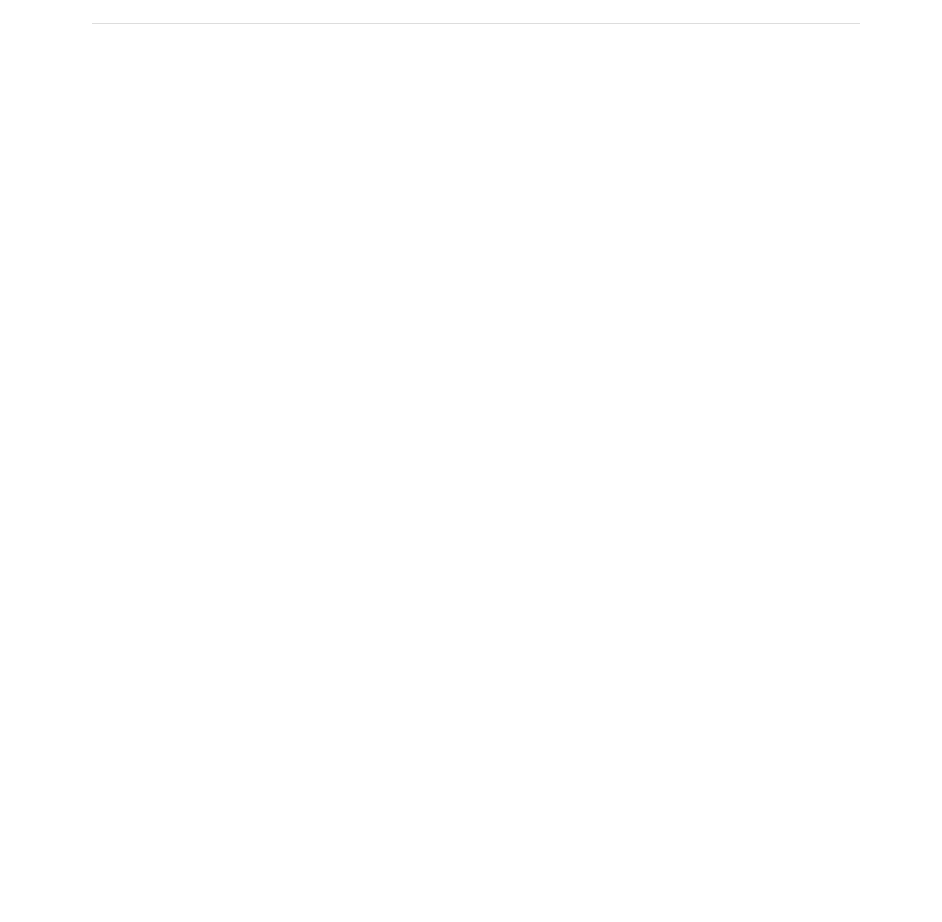
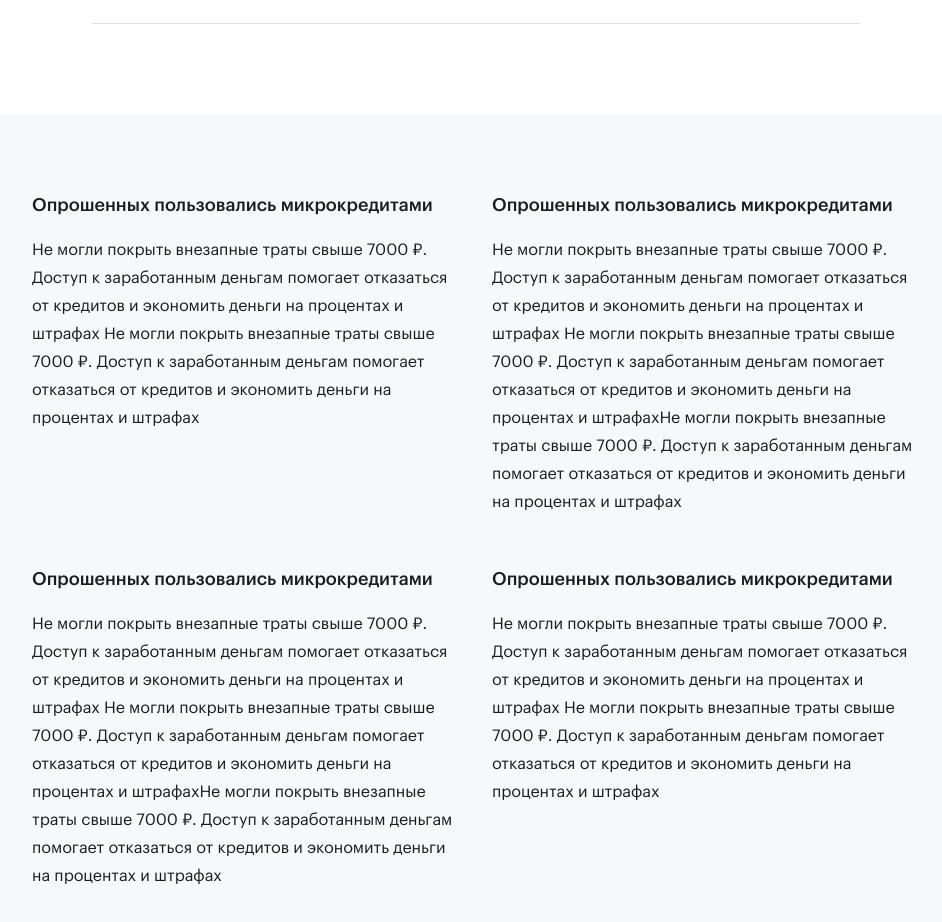
Before and after one commit to Hikinamuri/--------, a React (Vite) app: page /general in a window 1280 px wide. Shown: the part 2808-3730 px from the top of the page, without its empty margins (164-1106 px from the left). Before the commit the page ends 2842 px from the top, so only its background shows below. Built offline with nearby package versions, Linux system fonts and the light colour scheme.

Commit message:
added: fifth content block

```diff
--- a/src/components/faq/index.tsx
+++ b/src/components/faq/index.tsx
@@ -1,3 +1,4 @@
+/* eslint-disable @typescript-eslint/no-explicit-any */
 /* eslint-disable @typescript-eslint/no-var-requires */
 import { useState, useRef, useEffect } from 'react';
 import classNames from 'classnames';
--- /dev/null
+++ b/src/components/infoItem/index.tsx
@@ -0,0 +1,20 @@
+/* eslint-disable @typescript-eslint/no-var-requires */
+const styles = require('./style.module.css');
+
+interface MassItems {
+    ItemName: string;
+    ItemDescription: string;
+}
+
+interface Props {
+    massItems: MassItems;
+}
+
+export const InfoItem: React.FC<Props> = ({ massItems }) => {
+    return (
+        <div className={styles.item_name}>
+            <h2>{massItems.ItemName}</h2>
+            <span>{massItems.ItemDescription}</span>
+        </div>
+    )
+}
--- /dev/null
+++ b/src/components/infoItem/style.module.css
@@ -0,0 +1,20 @@
+.item_name {
+    display: flex;
+    flex-direction: column;
+    width: calc(35% - 20px);
+    box-sizing: border-box;
+    text-align: left;
+    height: fit-content;
+
+    h2 {
+        font-weight: 600;
+        font-size: 18px;
+        line-height: 32px;
+    }
+
+    span {
+        font-weight: 400;
+        font-size: 16px;
+        line-height: 28px;
+    }
+}
--- a/src/pages/generalPage/general.tsx
+++ b/src/pages/generalPage/general.tsx
@@ -8,11 +8,30 @@ import man from '../../assets/img/man.png';
 
 import { Carousel } from '../../components/carousel/index';
 import { Faq }  from '../../components/faq/index';
+import { InfoItem } from '../../components/infoItem/index';
 
 const styles = require('./style.module.css');
 
 
 export const GeneralPage = () => {
+    const items = [
+        {
+            ItemName: 'Опрошенных пользовались микрокредитами',
+            ItemDescription: 'Не могли покрыть внезапные траты свыше 7000 ₽. Доступ к заработанным деньгам помогает отказаться от кредитов и экономить деньги на процентах и штрафах Не могли покрыть внезапные траты свыше 7000 ₽. Доступ к заработанным деньгам помогает отказаться от кредитов и экономить деньги на процентах и штрафах',
+        },
+        {
+            ItemName: 'Опрошенных пользовались микрокредитами',
+            ItemDescription: 'Не могли покрыть внезапные траты свыше 7000 ₽. Доступ к заработанным деньгам помогает отказаться от кредитов и экономить деньги на процентах и штрафах Не могли покрыть внезапные траты свыше 7000 ₽. Доступ к заработанным деньгам помогает отказаться от кредитов и экономить деньги на процентах и штрафахНе могли покрыть внезапные траты свыше 7000 ₽. Доступ к заработанным деньгам помогает отказаться от кредитов и экономить деньги на процентах и штрафах',
+        },
+        {
+            ItemName: 'Опрошенных пользовались микрокредитами',
+            ItemDescription: 'Не могли покрыть внезапные траты свыше 7000 ₽. Доступ к заработанным деньгам помогает отказаться от кредитов и экономить деньги на процентах и штрафах Не могли покрыть внезапные траты свыше 7000 ₽. Доступ к заработанным деньгам помогает отказаться от кредитов и экономить деньги на процентах и штрафахНе могли покрыть внезапные траты свыше 7000 ₽. Доступ к заработанным деньгам помогает отказаться от кредитов и экономить деньги на процентах и штрафах',
+        },
+        {
+            ItemName: 'Опрошенных пользовались микрокредитами',
+            ItemDescription: 'Не могли покрыть внезапные траты свыше 7000 ₽. Доступ к заработанным деньгам помогает отказаться от кредитов и экономить деньги на процентах и штрафах Не могли покрыть внезапные траты свыше 7000 ₽. Доступ к заработанным деньгам помогает отказаться от кредитов и экономить деньги на процентах и штрафах',
+        },
+    ];
     return (
         <>
             <div className={styles.general}>
@@ -82,6 +101,11 @@ export const GeneralPage = () => {
                 <div className={styles.content__fourth_block}>
                     <Faq />
                 </div>
+                <div className={styles.content__fifth_block}>
+                    {items.map((item) => (
+                        <InfoItem massItems={item} />
+                    ))}
+                </div>
             </div>
         </>
     );
--- a/src/pages/generalPage/style.module.css
+++ b/src/pages/generalPage/style.module.css
@@ -197,3 +197,14 @@ h1 {
 .content__fourth_block {
     width: 100%;
 }
+
+.content__fifth_block {
+    padding: 60px 0;
+    justify-content: center;
+    width: 100%;
+    background-color: #F6F8FA;
+    display: flex;
+    flex-wrap: wrap;
+    gap: 32px;
+    box-sizing: border-box;
+}
```
